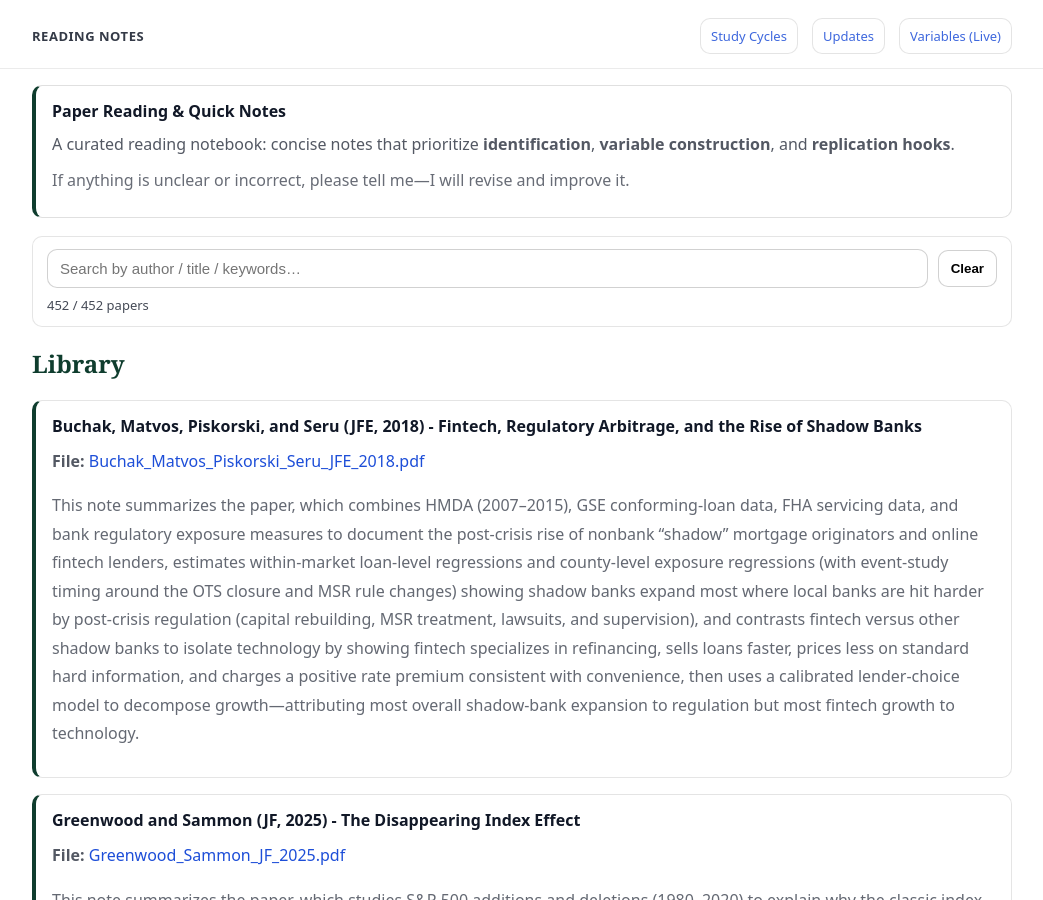
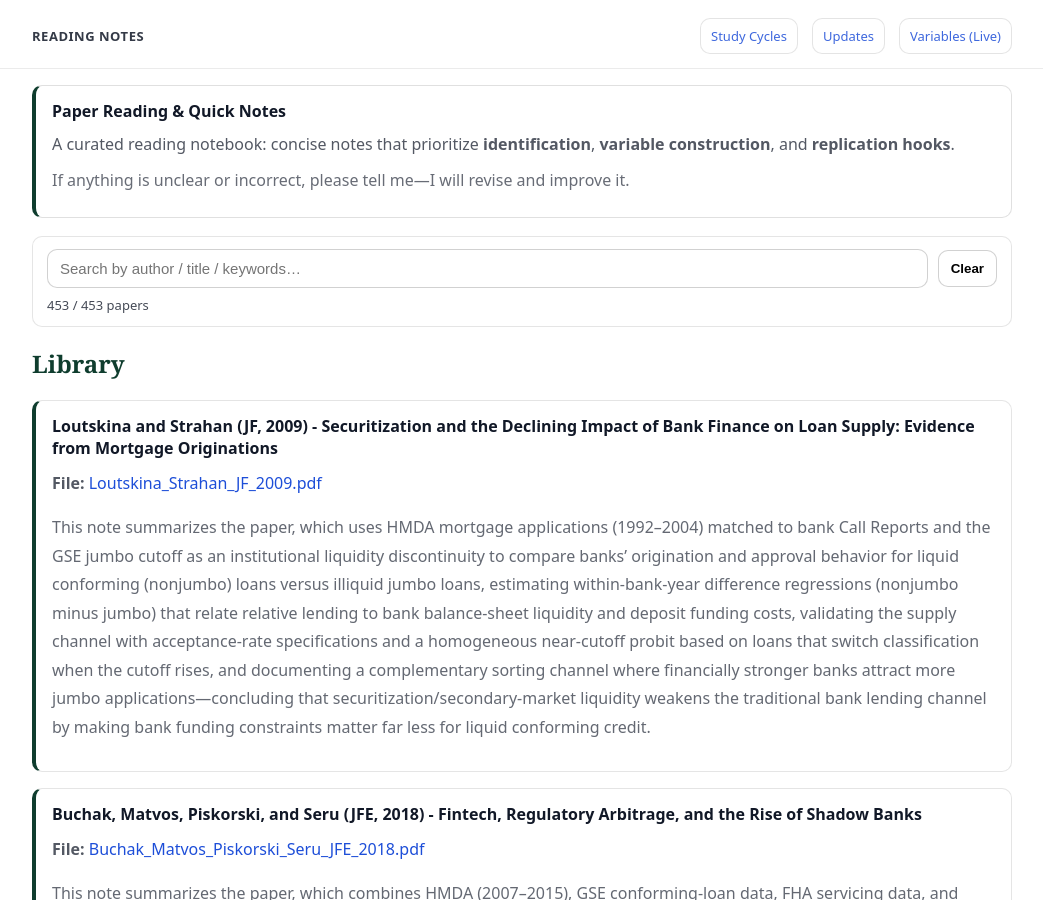
Before and after one commit to yaxinzn/study-archive, a Jekyll site: the page built from reading/index.md, in a window 1280 px wide and 900 px high. Shown: the whole window, without its empty margins (118-1161 px from the left). Built offline with Jekyll 4.4.1, drawn with Linux system fonts in a browser that asks for light colours.

Commit message:
Reading: add/update Loutskina_Strahan_JF_2009.pdf

```diff
--- a/_data/reading.yml
+++ b/_data/reading.yml
@@ -1,3 +1,7 @@
+- title: "Loutskina and Strahan (JF, 2009) - Securitization and the Declining Impact of Bank Finance on Loan Supply: Evidence from Mortgage Originations"
+  file: "Loutskina_Strahan_JF_2009.pdf"
+  desc: "This note summarizes the paper, which uses HMDA mortgage applications (1992–2004) matched to bank Call Reports and the GSE jumbo cutoff as an institutional liquidity discontinuity to compare banks’ origination and approval behavior for liquid conforming (nonjumbo) loans versus illiquid jumbo loans, estimating within-bank-year difference regressions (nonjumbo minus jumbo) that relate relative lending to bank balance-sheet liquidity and deposit funding costs, validating the supply channel with acceptance-rate specifications and a homogeneous near-cutoff probit based on loans that switch classification when the cutoff rises, and documenting a complementary sorting channel where financially stronger banks attract more jumbo applications—concluding that securitization/secondary-market liquidity weakens the traditional bank lending channel by making bank funding constraints matter far less for liquid conforming credit."
+
 - title: "Buchak, Matvos, Piskorski, and Seru (JFE, 2018) - Fintech, Regulatory Arbitrage, and the Rise of Shadow Banks"
   file: "Buchak_Matvos_Piskorski_Seru_JFE_2018.pdf"
   desc: "This note summarizes the paper, which combines HMDA (2007–2015), GSE conforming-loan data, FHA servicing data, and bank regulatory exposure measures to document the post-crisis rise of nonbank “shadow” mortgage originators and online fintech lenders, estimates within-market loan-level regressions and county-level exposure regressions (with event-study timing around the OTS closure and MSR rule changes) showing shadow banks expand most where local banks are hit harder by post-crisis regulation (capital rebuilding, MSR treatment, lawsuits, and supervision), and contrasts fintech versus other shadow banks to isolate technology by showing fintech specializes in refinancing, sells loans faster, prices less on standard hard information, and charges a positive rate premium consistent with convenience, then uses a calibrated lender-choice model to decompose growth—attributing most overall shadow-bank expansion to regulation but most fintech growth to technology."
```
Also changed, not shown: 1 other file.
